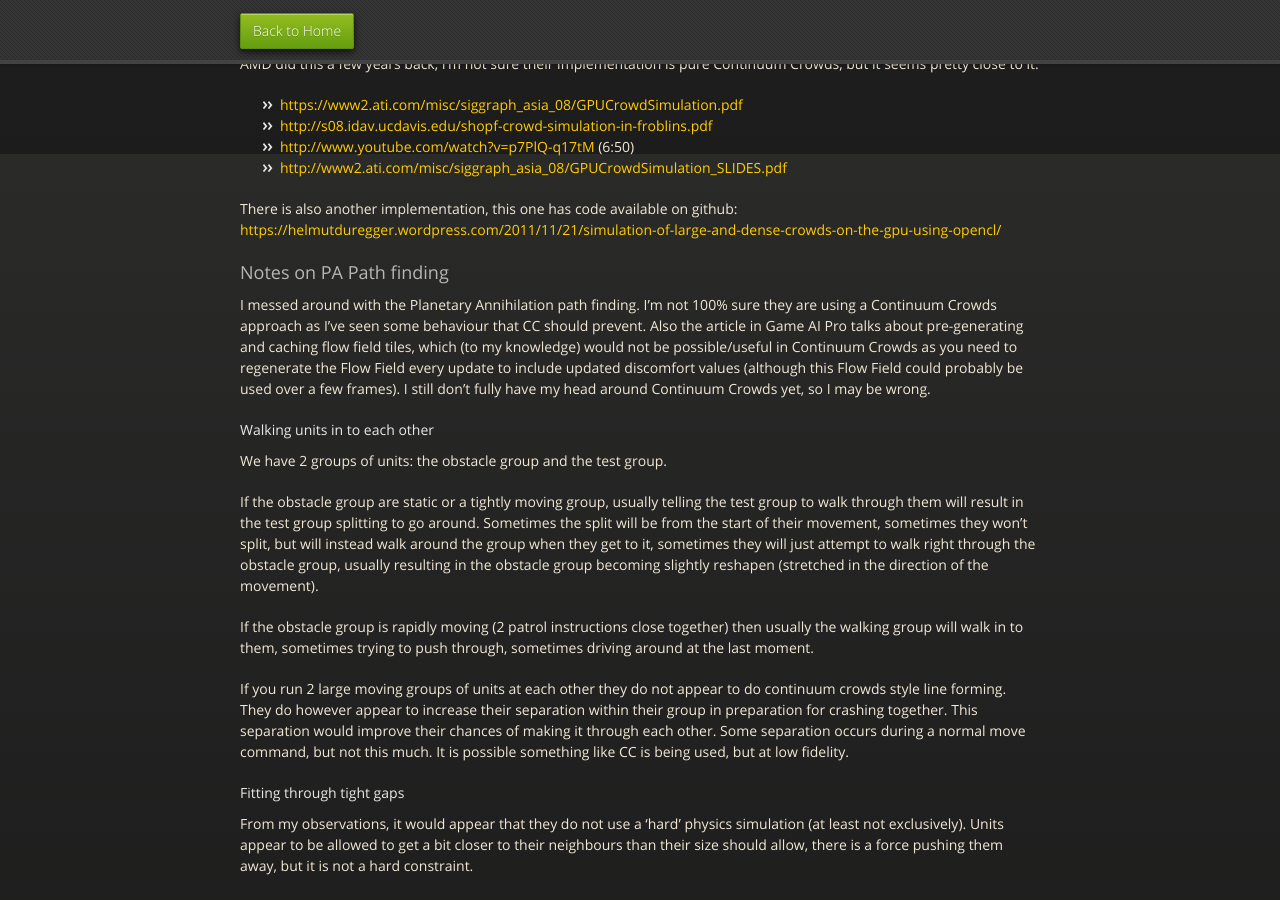
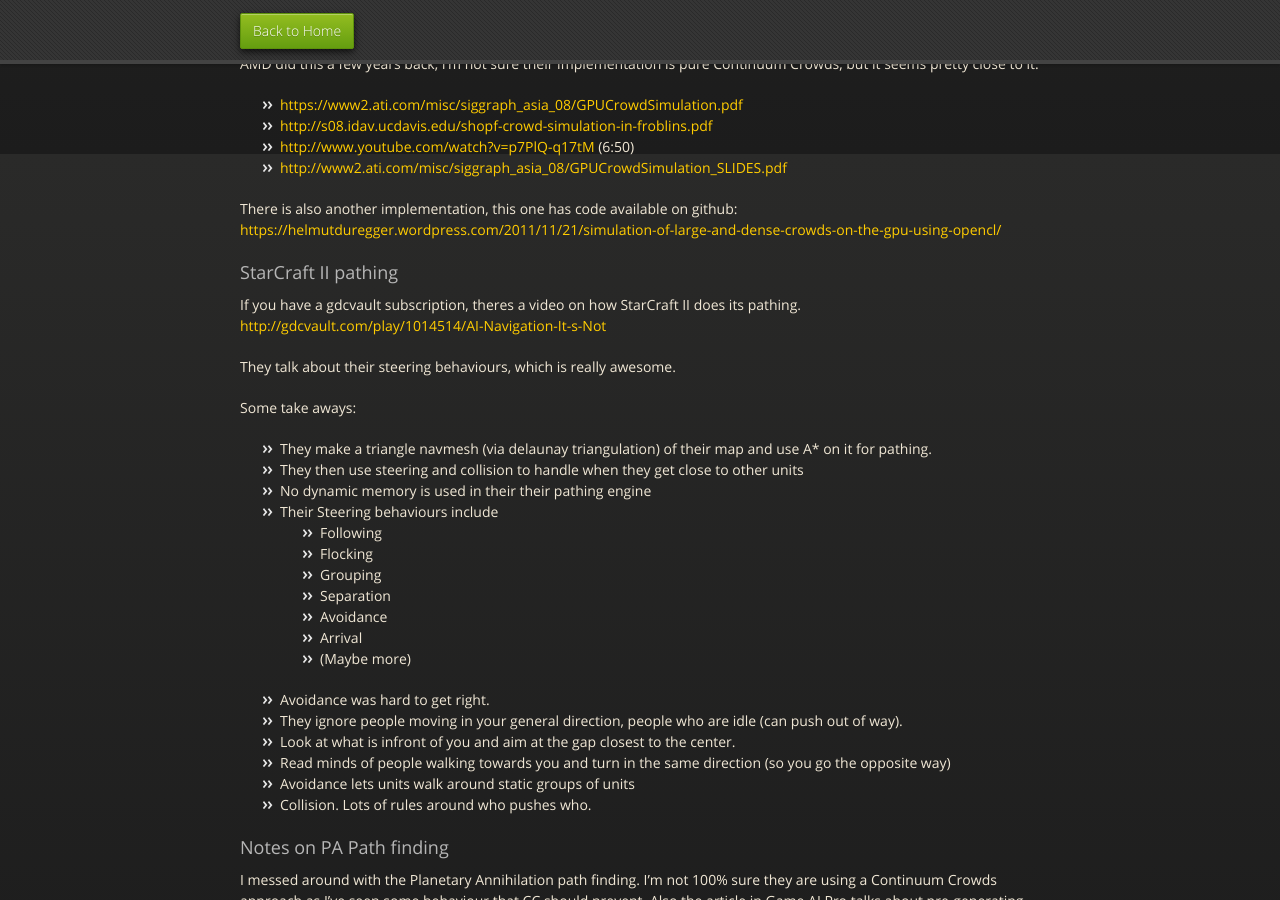
Before and after one commit to HowToRts/HowToRts.github.io, a Jekyll site: the page built from _posts/2014-01-06-pathing-literature-review.md, in a window 1280 px wide and 900 px high, scrolled down 746 px. Built offline with Jekyll 4.4.1, drawn with Linux system fonts in a browser that asks for light colours; nearby versions of some CDN libraries; comment, search, counter and statistics services are not loaded.

Commit message:
Notes on SC2 pathing from the GDC video

```diff
--- a/_posts/2014-01-06-pathing-literature-review.md
+++ b/_posts/2014-01-06-pathing-literature-review.md
@@ -37,6 +37,32 @@ AMD did this a few years back, I'm not sure their implementation is pure Continu
 
 There is also another implementation, this one has code available on github: <https://helmutduregger.wordpress.com/2011/11/21/simulation-of-large-and-dense-crowds-on-the-gpu-using-opencl/>
 
+### StarCraft II pathing
+
+If you have a gdcvault subscription, theres a video on how StarCraft II does its pathing. <http://gdcvault.com/play/1014514/AI-Navigation-It-s-Not>
+
+They talk about their steering behaviours, which is really awesome.
+
+Some take aways:
+
+- They make a triangle navmesh (via delaunay triangulation) of their map and use A* on it for pathing.
+- They then use steering and collision to handle when they get close to other units
+- No dynamic memory is used in their their pathing engine
+- Their Steering behaviours include
+  - Following
+  - Flocking
+  - Grouping
+  - Separation
+  - Avoidance
+  - Arrival
+  - (Maybe more)
+ - Avoidance was hard to get right.
+  - They ignore people moving in your general direction, people who are idle (can push out of way).
+  - Look at what is infront of you and aim at the gap closest to the center.
+  - Read minds of people walking towards you and turn in the same direction (so you go the opposite way)
+  - Avoidance lets units walk around static groups of units
+ - Collision. Lots of rules around who pushes who.
+
 ### Notes on PA Path finding
 
 I messed around with the Planetary Annihilation path finding. I'm not 100% sure they are using a Continuum Crowds approach as I've seen some behaviour that CC should prevent. Also the article in Game AI Pro talks about pre-generating and caching flow field tiles, which (to my knowledge) would not be possible/useful in Continuum Crowds as you need to regenerate the Flow Field every update to include updated discomfort values (although this Flow Field could probably be used over a few frames). I still don't fully have my head around Continuum Crowds yet, so I may be wrong.
```
